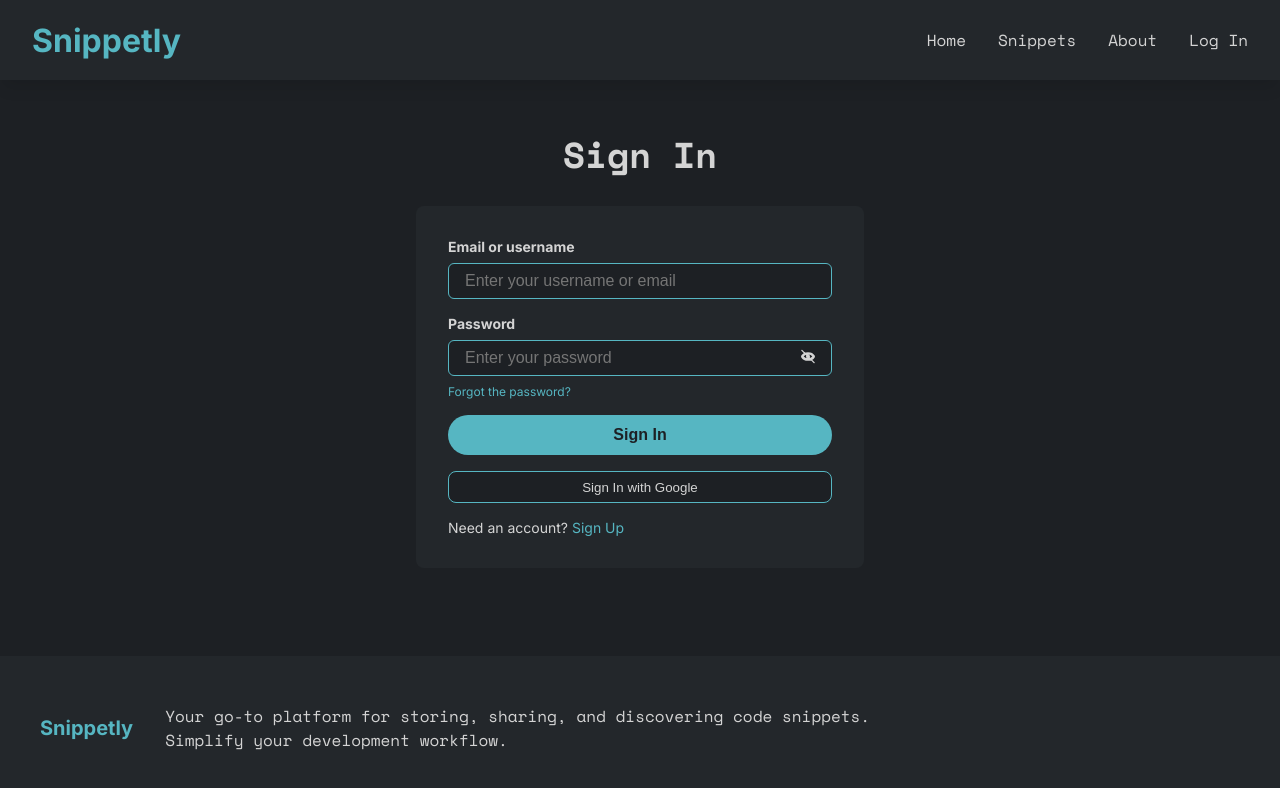
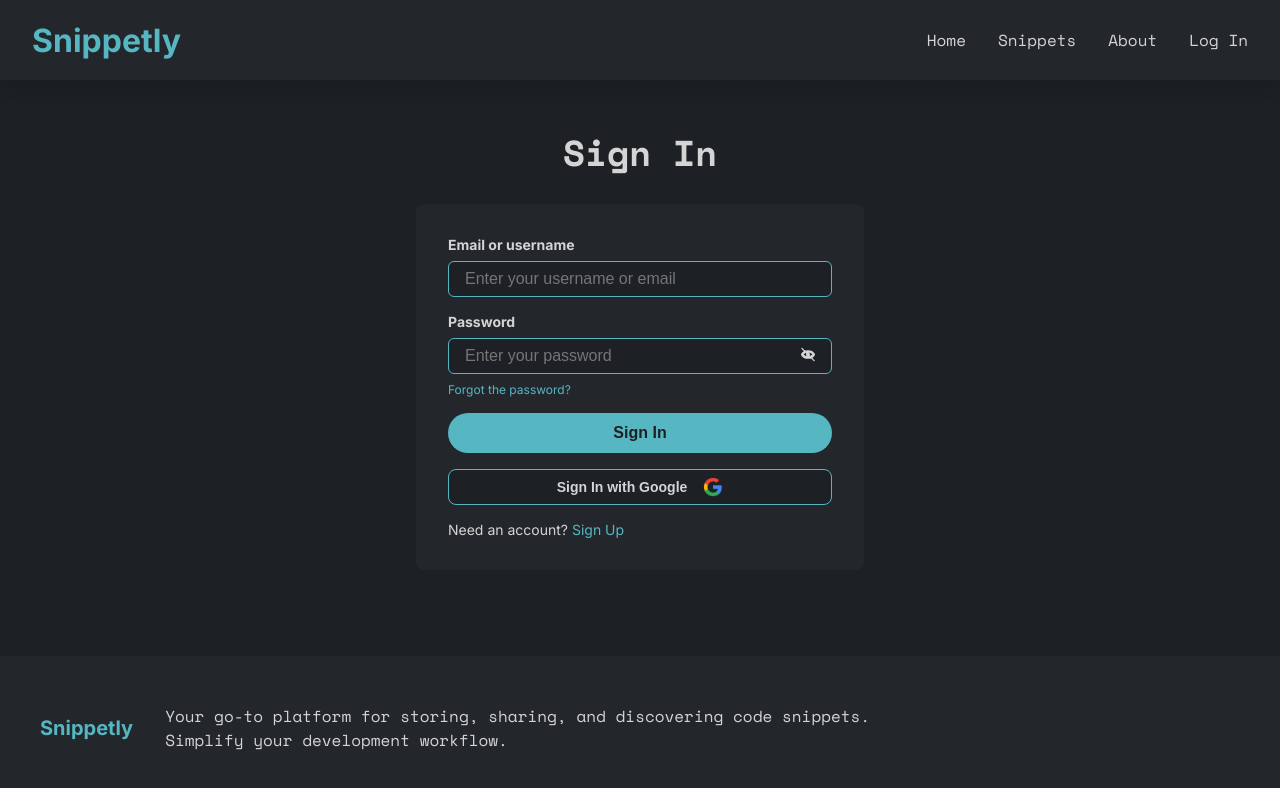
Before and after one commit to SnippetlyTeam/snippetly, a React (Vite) app in the folder frontend/: page /sign-in in a window 1280 px wide. Shown: the top 788 px of the page. Built offline with nearby package versions, Linux system fonts and the light colour scheme.

Commit message:
refactor: improved sign in with google button interface

```diff
--- a/frontend/package.json
+++ b/frontend/package.json
@@ -4,6 +4,7 @@
   "version": "0.0.0",
   "type": "module",
   "scripts": {
+    "start": "vite",
     "dev": "vite",
     "build": "tsc -b && vite build",
     "lint": "eslint .",
--- a/frontend/src/modules/AuthPage/AuthCallbackPage.tsx
+++ b/frontend/src/modules/AuthPage/AuthCallbackPage.tsx
@@ -23,9 +23,10 @@ const AuthCallbackPage: React.FC = () => {
       headers: { 'Content-Type': 'application/json' },
       body: JSON.stringify({ code })
     })
-      .then(() => {
+      .then((response) => {
         setIsSuccess(true);
         setIsAuthorized(true);
+        return response.json();
       })
       .catch(() => setIsSuccess(false))
       .finally(() => setIsLoading(false));
--- a/frontend/src/modules/AuthPage/AuthPage.module.scss
+++ b/frontend/src/modules/AuthPage/AuthPage.module.scss
@@ -183,5 +183,19 @@
   color: var(--color-white);
   border-radius: 8px;
   border: 1px solid var(--color-accent);
-  height: 32px;
+  height: 36px;
+  cursor: pointer;
+  font-size: 14px;
+  font-weight: 600;
+  display: flex;
+  gap: 16px;
+
+  &:hover {
+    background-color: #2F363F;
+  }
+
+  .googleIcon {
+    width: 20px;
+    height: 20px;
+  }
 }
--- a/frontend/src/modules/AuthPage/SignInPage.tsx
+++ b/frontend/src/modules/AuthPage/SignInPage.tsx
@@ -176,8 +176,11 @@ const SignInPage: React.FC = () => {
         >Sign In</button>
 
         <button
-        onClick={handleSignInWithGoogle}
-           className={styles.google}>Sign In with Google</button>
+          onClick={handleSignInWithGoogle}
+          className={styles.google}
+        >
+          Sign In with Google <img className={styles.googleIcon} src='./icons/google.webp' alt='Google' />
+        </button>
 
         <p className={styles.text}>
           Need an account? <Link to='/sign-up'>Sign Up</Link>
```
Also changed, not shown: frontend/public/icons/google.webp (added).
